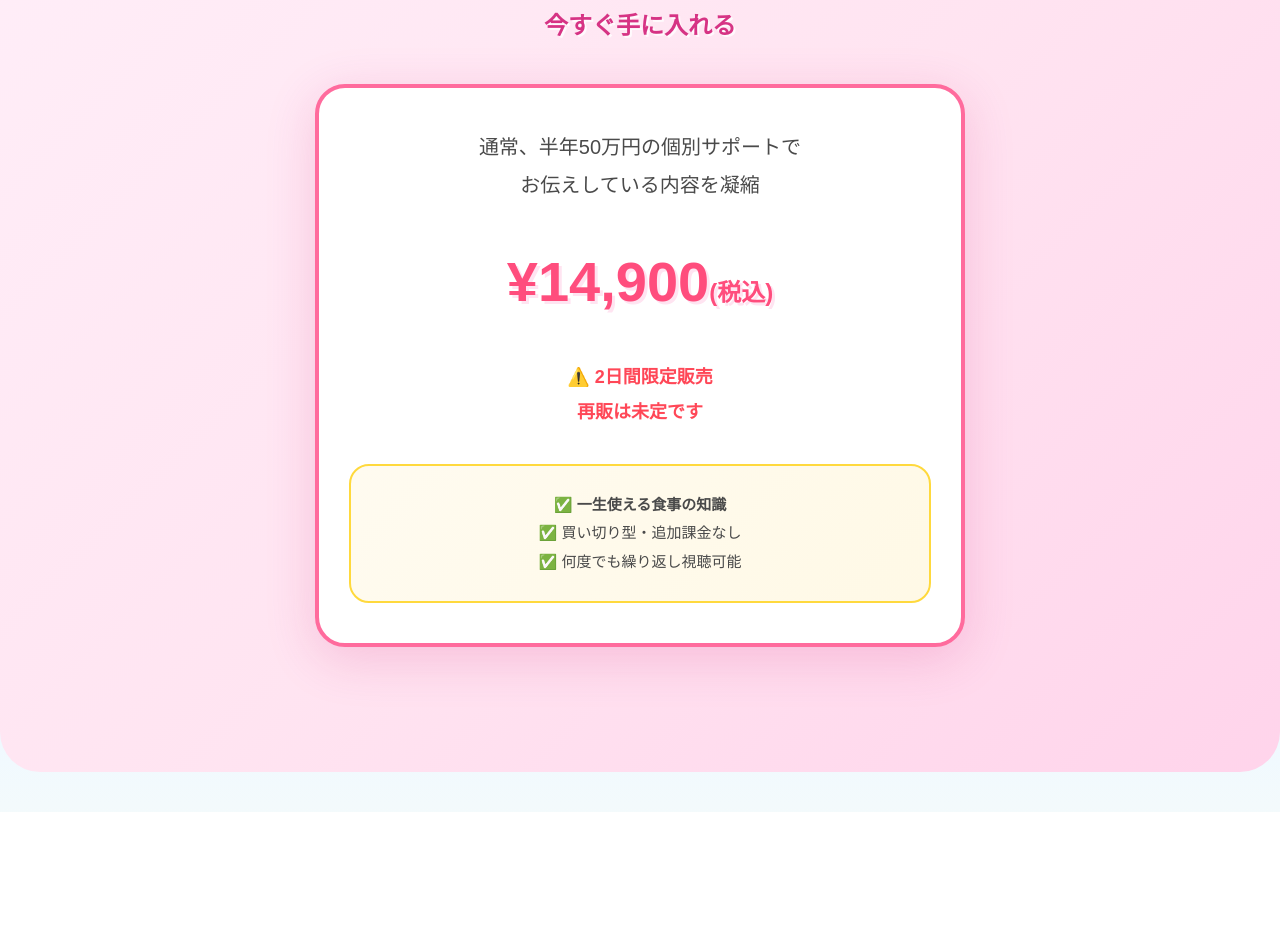
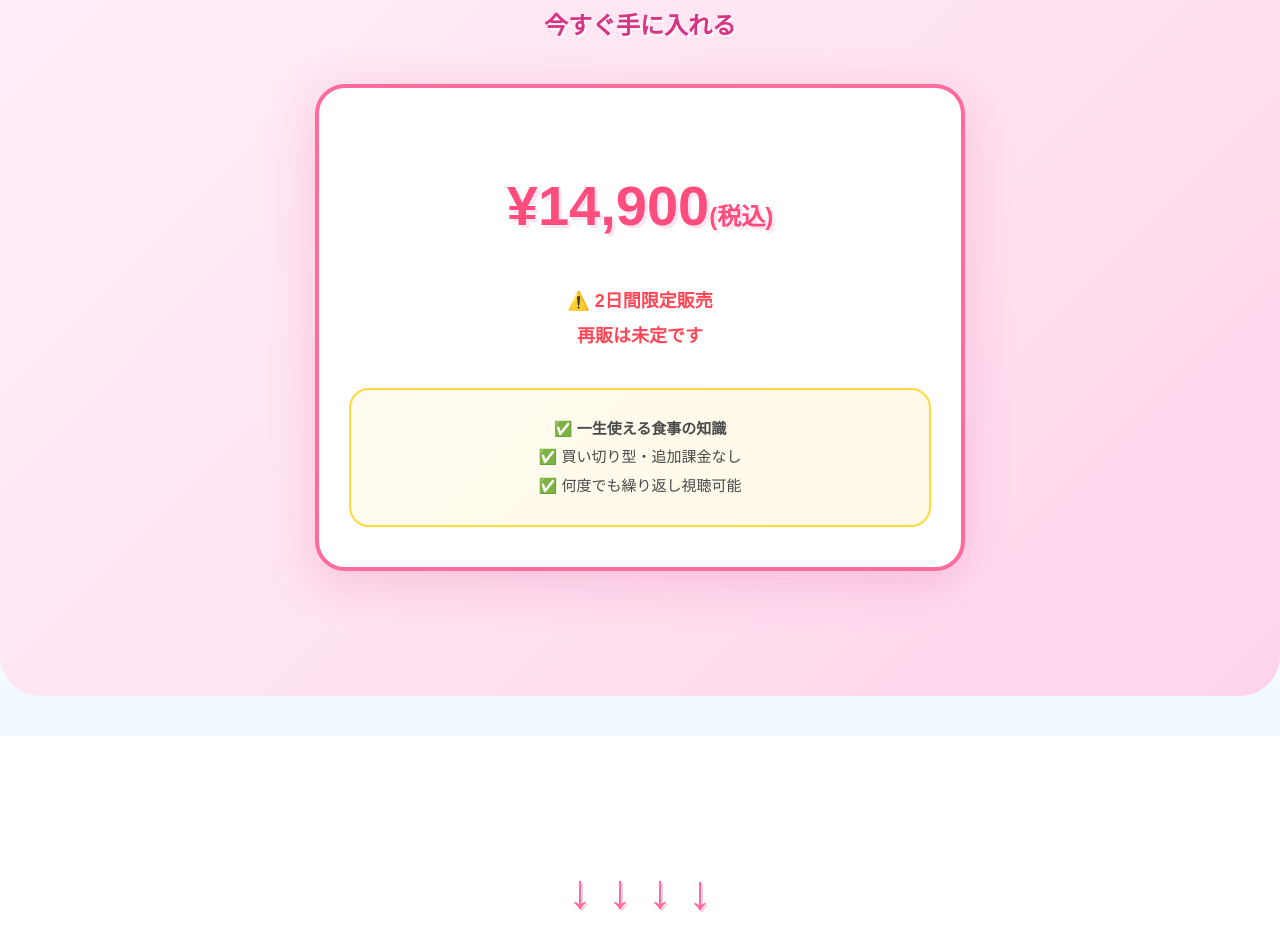
Before and after one commit to areaweb7/goshiki-diet-lp, a plain HTML site: page index.html in a window 1280 px wide. Shown: the part 8539-9467 px from the top of the page. Drawn offline with Linux system fonts and the light colour scheme.

Commit message:
Remove misleading price description

```diff
--- a/index.html
+++ b/index.html
@@ -1042,11 +1042,6 @@
             <h2 style="color: #d63384; margin-bottom: 20px; font-weight: 700; text-shadow: 2px 2px 0px rgba(255, 255, 255, 0.8);">今すぐ手に入れる</h2>
 
             <div class="price-box">
-                <p style="font-size: 20px; margin-bottom: 20px;">
-                    通常、半年50万円の個別サポートで<br>
-                    お伝えしている内容を凝縮
-                </p>
-
                 <div class="current-price">
                     ¥14,900<span style="font-size: 24px;">(税込)</span>
                 </div>
```
